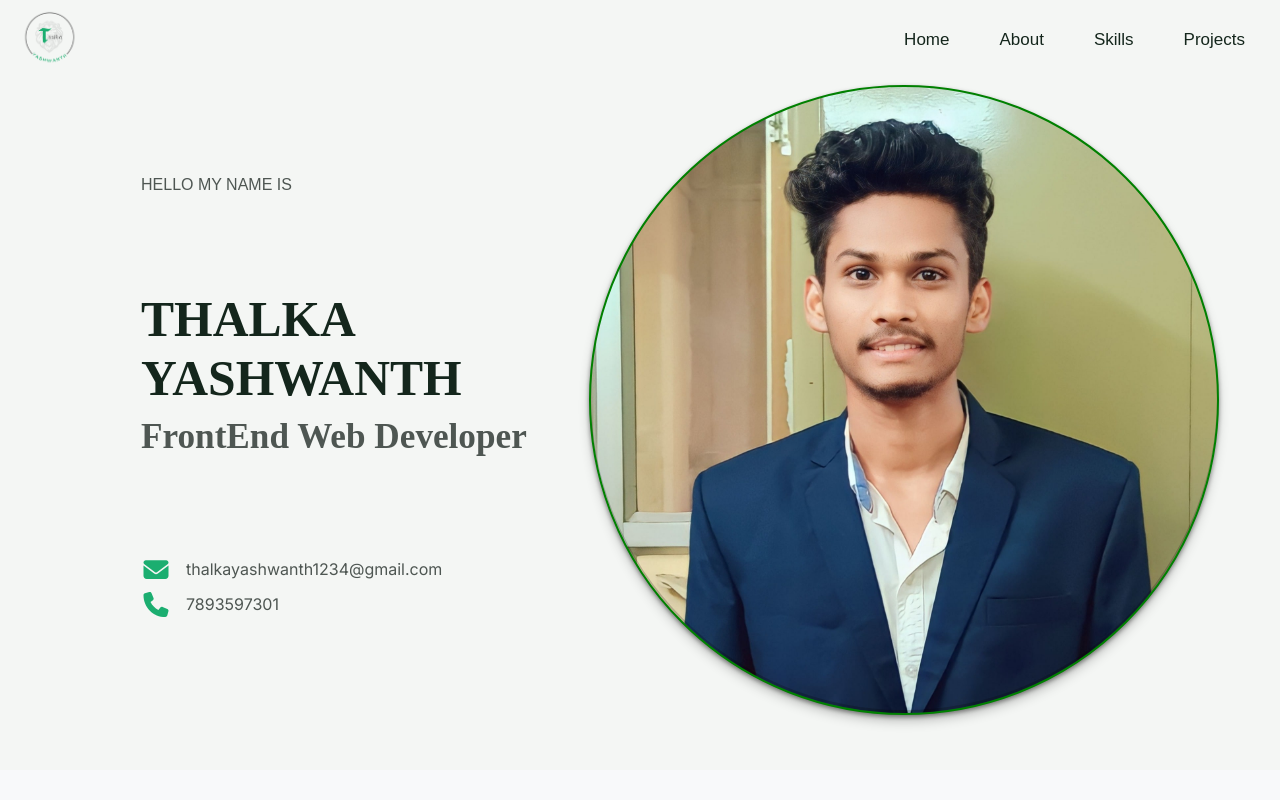
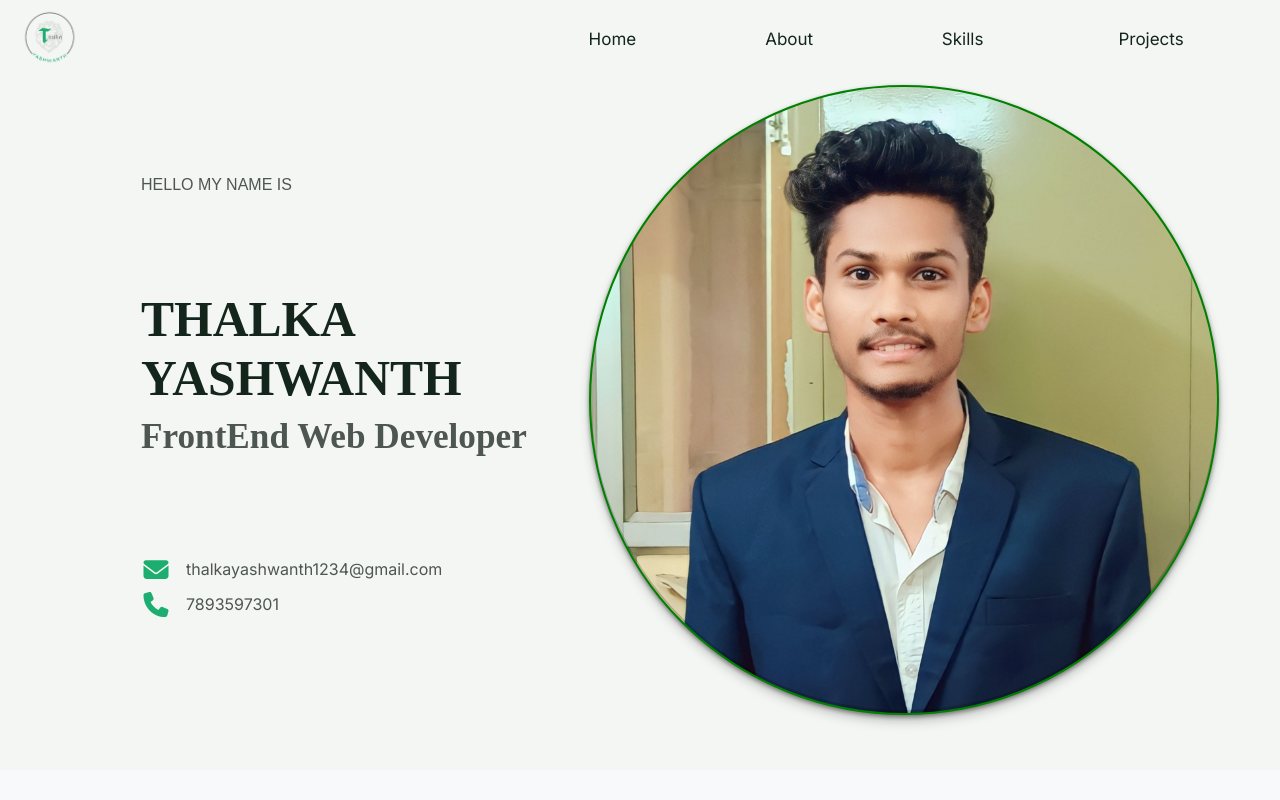
Before and after one commit to Yashwanth2424/My-Portfolio, a React (Vite) app: page / in a window 1280 px wide. Shown: the top 800 px of the page. Built offline with nearby package versions, Linux system fonts and the light colour scheme.

Commit message:
changes in dropdownmenu

```diff
--- a/src/Components/Header/Header.css
+++ b/src/Components/Header/Header.css
@@ -1,49 +1,3 @@
-/* .nav-bar-section {
-  background-color: #f4f6f4;
-  display: flex;
-  justify-content: space-between;
-  align-items: center;
-  padding: 10px 5%;
-}
-
-.navbar-logo-section {
-  width: 200px;
-  height: 100px;
-  background-image: url("/HeaderSectionPhotos/YashwanthLogo.png");
-  background-size: contain;
-  background-repeat: no-repeat;
-  background-position: left;
-  padding: 0px;
-  margin-right: auto;
-  width: 60%;
-}
-
-.nav-list-items {
-  list-style-type: none;
-  display: flex;
-  gap: 20px;
-  margin: 0px;
-  padding: 0;
-  margin-bottom: 28px;
-}
-
-.nav-list-item {
-  font-size: 17px;
-  font-family: sans-serif;
-  text-decoration: none;
-  color: #14261C;
-  font-weight: 400;
-  padding: 10px 15px;
-  transition: color 0.3s ease-in-out;
-}
-
-.nav-list-item:hover {
-  color: #007bff;
-}
- */
-
-
- /* Navbar Styling */
 /* Navbar Section */
 .nav-bar-section {
   background-color: #f4f6f4;
@@ -70,11 +24,11 @@
 
 }
 
-/* Navigation List */
 .nav-list-items {
   list-style: none;
   display: flex;
   gap: 20px;
+  width: 100%;
 }
 
 .nav-list-item {
@@ -85,6 +39,8 @@
   font-weight: 400;
   padding: 10px 15px;
   transition: color 0.3s ease-in-out;
+   width: 100%;
+
 }
 
 .nav-list-item:hover {
@@ -103,36 +59,39 @@
   transform: translateY(-50%);
 }
 
-/* Responsive Design */
-@media screen and (max-width: 768px) {
+
+@media (max-width: 768px) {
+  .menu-icon {
+    display: block;
+  }
+
   .nav-list-items {
+    position: absolute;
+    top: 65px;
+    right: 0;
+    flex-direction: column;
+    background: #ffffff;
+    width: 220px;
+    padding: 20px;
+    gap: 20px;
     display: none;
-    flex-direction: column;
-    position: absolute;
-    top: 80px;
-    right: 0;
-    width: 50%;
-    height: 100vh;
-    background-color: #f4f6f4;
-    text-align: center;
-    padding-top: 20px;
-    transition: all 0.18s ease-out;
-    box-shadow:2px 2px 2px 2px #0000001a;
-    /* border: 2px solid red; */
+    border-radius: 8px;
+    box-shadow: 0 4px 15px rgba(0,0,0,0.15);
   }
 
   .nav-list-items.open {
     display: flex;
-    /* border: 1px solid red; */
+    animation: slideDown 0.3s ease;
   }
 
   .nav-list-item {
-    padding: 15px;
-    width: 100%;
+    color: #333333;
+    font-size: 16px;
+    text-decoration: none;
+    transition: color 0.3s ease;
   }
 
-  .menu-icon {
-    display: inline;
-
+  .nav-list-item:hover {
+    color: #2563eb;
   }
 }
--- a/src/Components/Header/Header.jsx
+++ b/src/Components/Header/Header.jsx
@@ -23,11 +23,11 @@ const Header = () => {
       </div>
 
       <ul className={`nav-list-items ${isMenuOpen ? "open" : ""}`}>
-        <li><Link className="nav-list-item" to="/" onClick={toggleMenu}>Home</Link></li>
-        <li><Link className="nav-list-item" to="/about" onClick={toggleMenu}>About</Link></li>
-        <li><Link className="nav-list-item" to="/skills" onClick={toggleMenu}>Skills</Link></li>
-        <li><Link className="nav-list-item" to="/projects" onClick={toggleMenu}>Projects</Link></li>
-        {/* <li><Link className="nav-list-item" to="/contact" onClick={toggleMenu}>Contact</Link></li> */}
+        <Link className="nav-list-item" to="/" onClick={toggleMenu}><li>Home</li></Link>
+       <Link className="nav-list-item" to="/about" onClick={toggleMenu}><li>About </li></Link>
+       <Link className="nav-list-item" to="/skills" onClick={toggleMenu}><li>Skills</li></Link>
+       <Link className="nav-list-item" to="/projects" onClick={toggleMenu}><li>Projects</li></Link>
+
       </ul>
 
     </nav>
```
